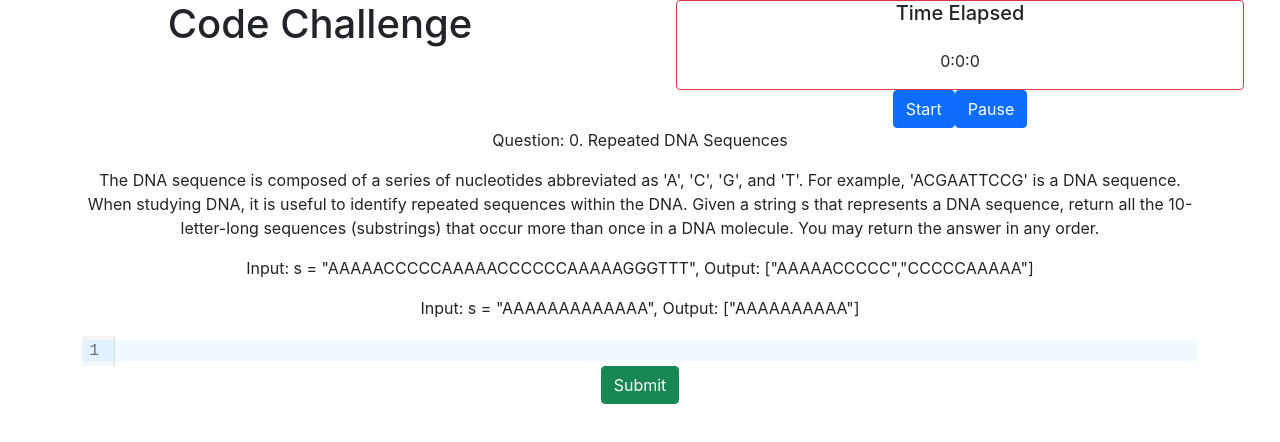
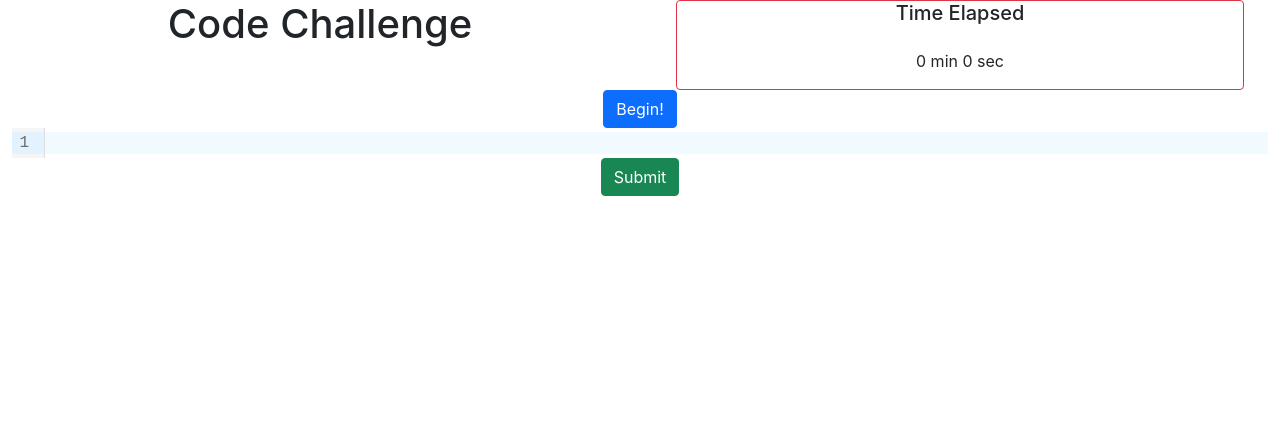
Before and after one commit to devboltio/students, a React (Create React App) app in the folder components/code-judge/: page / in a window 1280 px wide. Shown: the top 442 px of the page. Built offline with nearby package versions, Linux system fonts and the light colour scheme.

Commit message:
description visible on start

```diff
--- a/components/code-judge/src/App.tsx
+++ b/components/code-judge/src/App.tsx
@@ -3,10 +3,11 @@ import './App.css';
 import { Button, Col, Container, Row } from 'react-bootstrap';
 import ChallengeDescription from './components/ChallDescription';
 import CodeEditor from './components/CodeEditor';
-import Submit from './components/Submit';
-import StopwatchComp from './components/Stopwatch';
+// import Submit from './components/Submit';
+// import StopwatchComp from './components/Stopwatch';
 import Stopwatch from './components/Stopwatch';
 // import { fetchQuestions } from './API';
+import { useStopwatch } from 'react-timer-hook';
 
 // types
 // import { Difficulty, QuestionState } from './API'; //for fetching questions from a coding question api
@@ -30,6 +31,7 @@ const hardCodedExamples = [
 const hardCodedNr = 0;
 
 interface TimeState {
+  //i think this was for the stopwatchComp
   time: number;
   stopwatch: number | undefined;
 }
@@ -37,13 +39,18 @@ interface TimeState {
 function App() {
   const [loading, setLoading] = useState<boolean>(false);
   const [challComplete, setChallComplete] = useState<boolean>(false);
-  const [start, setStart] = useState<boolean>(false);
+  const [visible, setVisible] = useState<boolean>(false);
+  // const [start, setStart] = useState<boolean>(false);
   const [time, setTime] = useState<number>(0);
+
+  const { seconds, minutes, hours, days, isRunning, start, pause, reset } =
+    useStopwatch({ autoStart: false });
 
   const startCodingEnviro = async () => {
     setLoading(true);
     setChallComplete(false);
-
+    setVisible(true);
+    // startClock();
     // const newQuestion = await fetchQuestions(
     //   language,
     //   Difficulty.EASY
@@ -56,13 +63,18 @@ function App() {
         <Col>
           <h1>Code Challenge</h1>
         </Col>
-
-        {/* <Button onClick={() => startCodingEnviro()}>Begin!</Button> */}
-        {/* <StopwatchComp time={0} stopwatch={0} /> */}
         <Col>
-          <Stopwatch />
+          <Stopwatch onClick={start} />
+          {/* onClick needs to be removed or altered */}
         </Col>
       </Row>
+      <Row>
+        <Col>
+          <Button onClick={() => startCodingEnviro()}>Begin!</Button>
+        </Col>
+      </Row>
+      <Row>
+        {visible ? (
           <ChallengeDescription
             questNr={hardCodedNr}
             questDescr={hardCodedDescription}
@@ -70,7 +82,11 @@ function App() {
             questExs={hardCodedExamples}
             // check ans function here? I could pass it as a props... like Submit component
           />
+        ) : null}
+      </Row>
+      <Row>
         <CodeEditor />
+      </Row>
     </Container>
   );
 }
--- a/components/code-judge/src/components/Stopwatch.tsx
+++ b/components/code-judge/src/components/Stopwatch.tsx
@@ -1,18 +1,22 @@
 import { Button, Col, Container, Row, Card } from 'react-bootstrap';
 import { useStopwatch } from 'react-timer-hook';
 
-const Stopwatch = () => {
+interface StopwatchProps {
+  onClick: (time?: number) => void;
+}
+
+const Stopwatch: React.FC<StopwatchProps> = (startClock) => {
   const { seconds, minutes, hours, days, isRunning, start, pause, reset } =
     useStopwatch({ autoStart: false });
 
-  const makeQuestionVisible = () => {
-    // makes the Q visible
-  };
+  // const makeQuestionVisible = () => {
+  //   // makes the Q visible
+  // };
 
-  const startQuiz = () => {
-    start; //starts the stopwatch
-    makeQuestionVisible();
-  };
+  // const startQuiz = () => {
+  //   start(); //starts the stopwatch
+  //   makeQuestionVisible();
+  // };
 
   return (
     <Container>
@@ -20,12 +24,13 @@ const Stopwatch = () => {
       <Card border="danger">
         <Card.Title>Time Elapsed</Card.Title>
         <Card.Body>
-          {hours}:{minutes}:{seconds}
+          {hours > 0 ? `${hours}` : ''}
+          {minutes} min {seconds} sec
         </Card.Body>
       </Card>
       {/* </div> */}
-      <Button onClick={startQuiz()}>Start</Button>
-      <Button onClick={pause}>Pause</Button>
+      {/* <Button onClick={startQuiz}>Start</Button>
+      <Button onClick={pause}>Pause</Button> */}
       {/* <button onClick={reset}>Reset</button> */}
       {/* ERROR WITH THE ONCLICK EVENT, NOT SURE HOW TO FIX. Could implement custom reset */}
     </Container>
@@ -33,3 +38,5 @@ const Stopwatch = () => {
 };
 
 export default Stopwatch;
+
+// start button in app.tsx will start the timer and make the question visible
```
Lines whose indentation alone changed are shown as unchanged.
